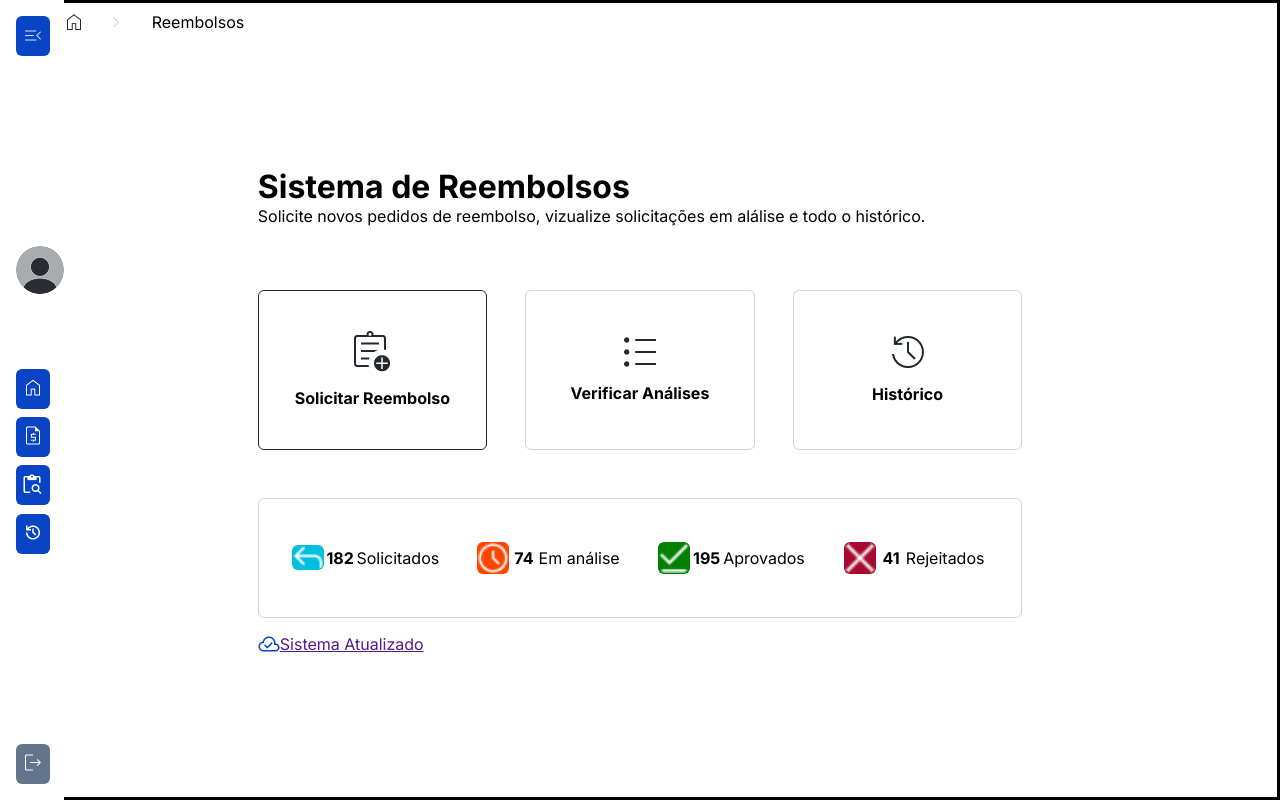
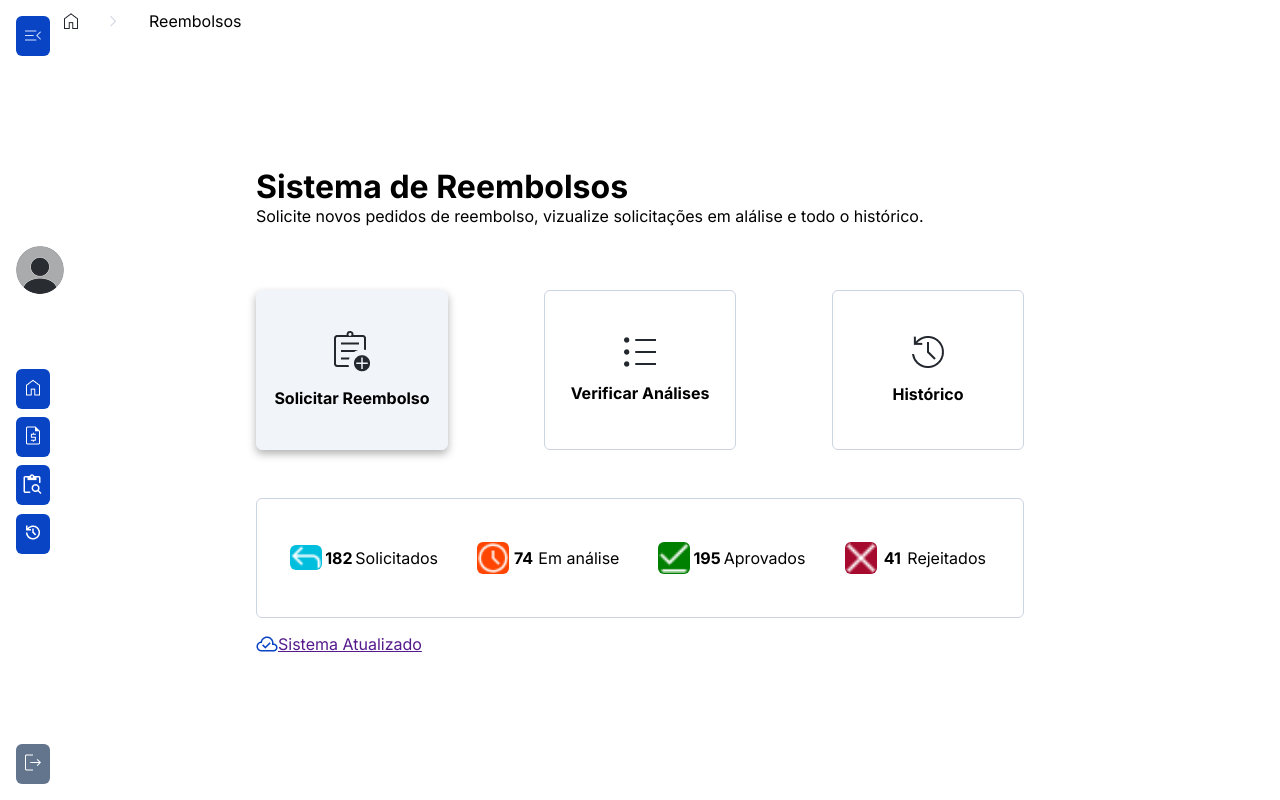
Before and after one commit to Gabrielsvdata/Sispar-Frontend, a React (Vite) app: page /reembolsos in a window 1280 px wide. In both pictures the pointer is over the element "Solicitar Reembolso". Built offline with nearby package versions, Linux system fonts and the light colour scheme.

Commit message:
ajustes da tela de reembolso

```diff
--- a/src/components/navbar/NavBar.module.scss
+++ b/src/components/navbar/NavBar.module.scss
@@ -11,6 +11,8 @@
 
     transition: opacity 0.8s ease-in-out;
     transition: width 0.2s ease-in-out;
+
+
 
     section {
         width: 100%;
@@ -57,6 +59,7 @@
 
     button{
         width: 35%;
+
     }
 
 }
--- a/src/components/reembolsos/Reembolsos.module.scss
+++ b/src/components/reembolsos/Reembolsos.module.scss
@@ -25,7 +25,7 @@
 }
 
 .mainReembolsos {
-    border: solid;
+    // border: solid;
     display: flex;
     flex-direction: column;
     align-items: center;
@@ -62,7 +62,7 @@
 article {
     border: solid, 1px #cbd4e1;
     border-radius: 6px;
-    width: 30%;
+    width: 25%;
     height: 20vh;
     display: flex;
     flex-direction: column;
@@ -70,6 +70,15 @@
     align-items: center;
     margin-top: 1rem;
     font-weight: bold;
+
+    &:hover {
+        &:hover {
+            background-color: #F1F4F9;
+            box-shadow: 0px 4px 8px rgba(0, 0, 0, 0.3); /* Sombra */
+            border: 1px solid #F1F4F9; /* Cor da borda igual à inicial */
+            transition: all 0.3s ease-in-out; /* Transição suave */
+          }
+      }
 
     img{
         margin-bottom: 1rem;
```
